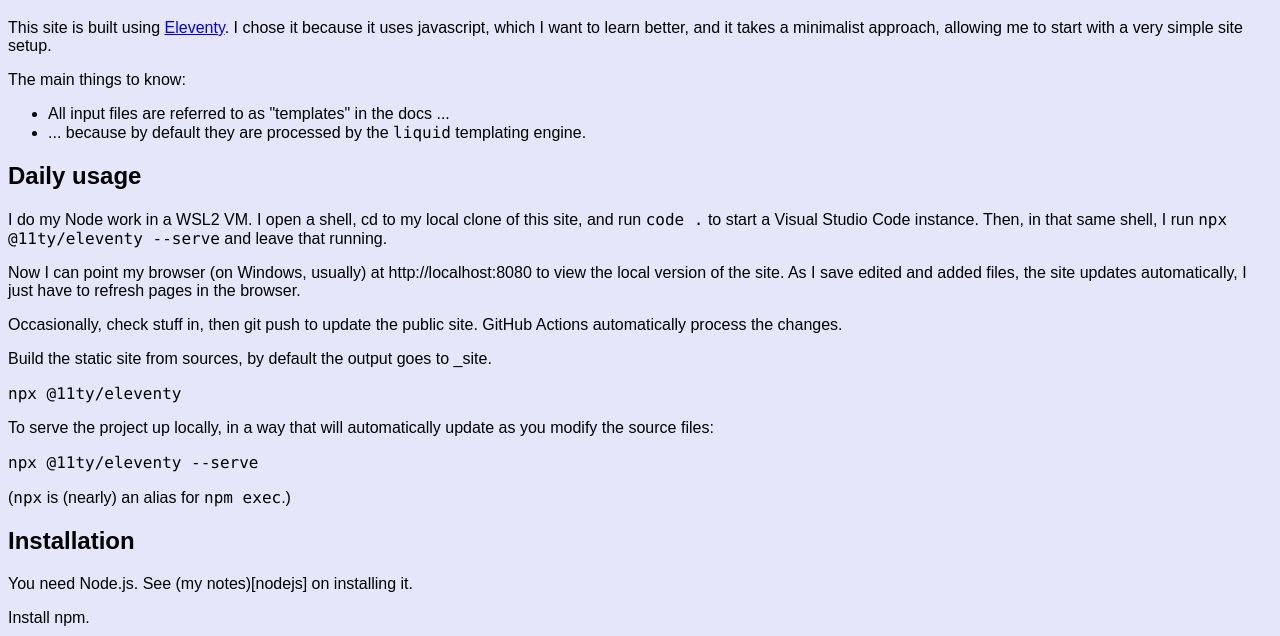
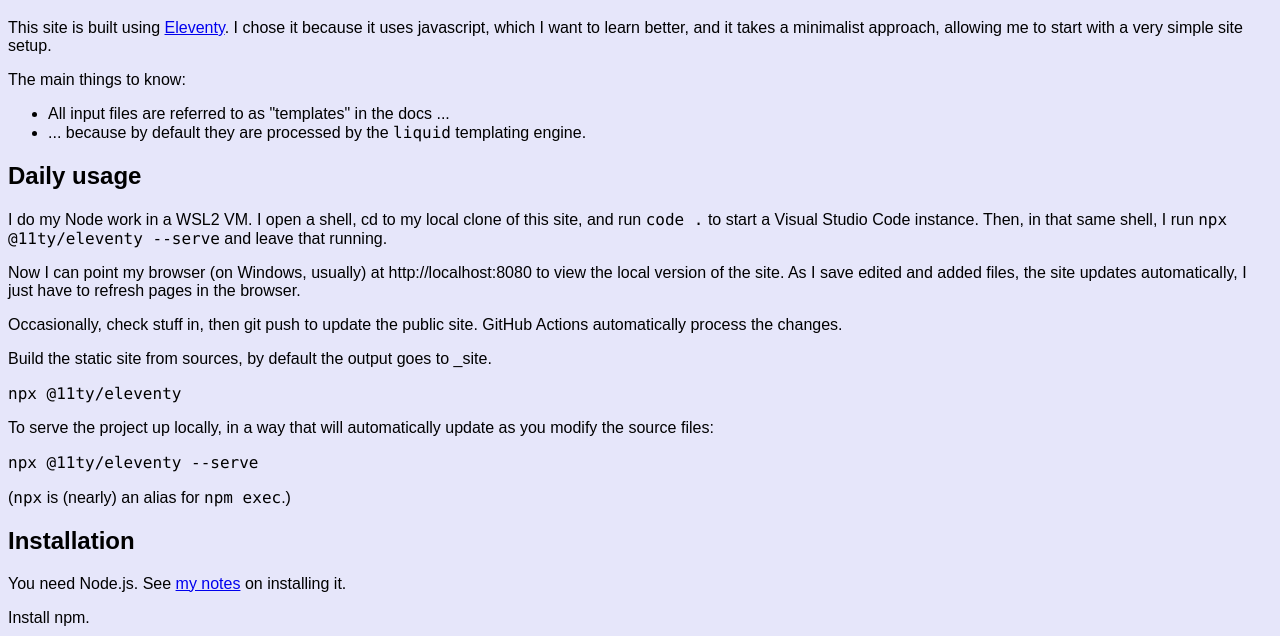
Before and after one commit to dwmuller/dwmuller.github.io, an Eleventy site: page src/notes/eleventy.md in a window 1280 px wide. Shown: the part 164-800 px from the top of the page. Built offline with nearby package versions, Linux system fonts and the light colour scheme; Eleventy itself is replaced by a stand-in of ours; code samples lack their colours; files that its build step writes are made by us from their sources.

Commit message:
Fixed link typo.

````diff
--- a/src/notes/eleventy.md
+++ b/src/notes/eleventy.md
@@ -38,7 +38,7 @@ npx @11ty/eleventy --serve
 
 ## Installation
 
-You need Node.js. See (my notes)[nodejs] on installing it.
+You need Node.js. See [my notes](nodejs) on installing it.
 
 Install npm.
 ```
````
